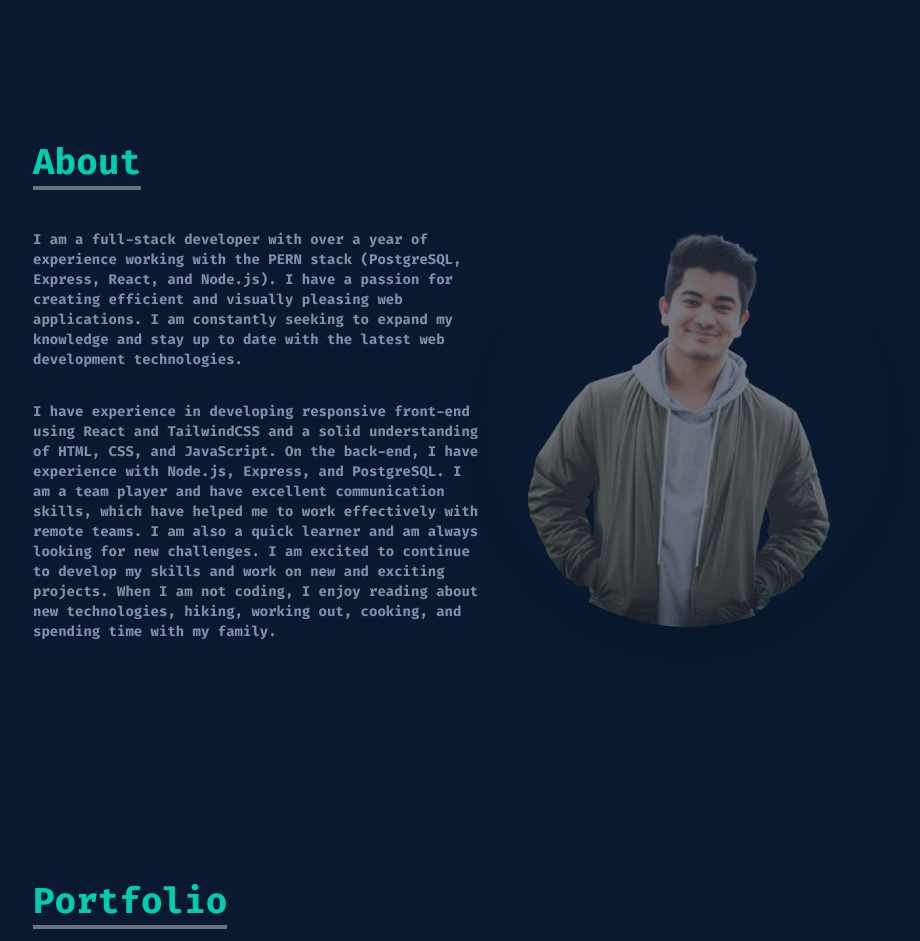
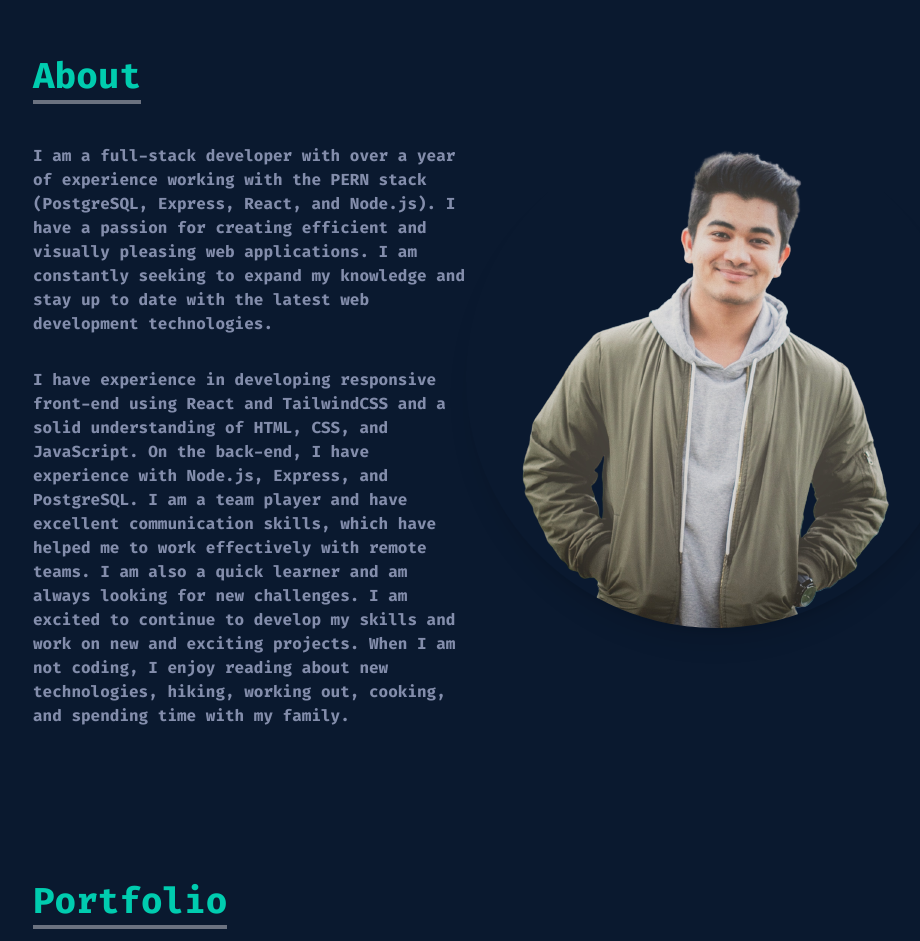
Before and after one commit to AMT98/Portfolio-Aswin, a React (Create React App) app: page / in a window 1280 px wide. Shown: the part 800-1741 px from the top of the page, without its empty margins (111-1031 px from the left). Built offline with nearby package versions, Linux system fonts and the light colour scheme; a web font is replaced by a local one.

Commit message:
Update font sizes for about page

```diff
--- a/src/components/About.jsx
+++ b/src/components/About.jsx
@@ -1,20 +1,19 @@
 import React from "react";
 import HeroImage from "../assets/heroImage.png";
-
 
 const About = () => {
   return (
     <div name="about" className="w-full h-screen bg-[#0A192F] text-[#838DAB]">
       <div className="max-w-screen-lg p-4 mx-auto flex flex-col justify-center w-full h-full">
         <div className="flex flex-col justify-center h-full">
-          <div className="pb-8" data-aos= "fade-right">
-            <p className="text-4xl font-bold inline border-b-4 border-gray-500 text-[#00CCAF]" >
+          <div className="pb-8" data-aos="fade-right">
+            <p className="text-4xl font-bold inline border-b-4 border-gray-500 text-[#00CCAF]">
               About
             </p>
           </div>
           <div className="flex flex-col sm:flex-row">
             <div data-aos="fade-right">
-              <p className="text-white-500 font-bold md:text-md text-sm py-4 max-w-md">
+              <p className="text-white-500 font-bold md:text-base text-xs py-4 max-w-md">
                 I am a full-stack developer with over a year of experience
                 working with the PERN stack (PostgreSQL, Express, React, and
                 Node.js). I have a passion for creating efficient and visually
@@ -22,7 +21,7 @@ const About = () => {
                 knowledge and stay up to date with the latest web development
                 technologies.
               </p>
-              <p className="text-white-500 font-bold md:text-md text-sm py-4 max-w-md">
+              <p className="text-white-500 font-bold md:text-base text-xs py-4 max-w-md">
                 I have experience in developing responsive front-end using React
                 and TailwindCSS and a solid understanding of HTML, CSS, and
                 JavaScript. On the back-end, I have experience with Node.js,
@@ -35,11 +34,11 @@ const About = () => {
                 out, cooking, and spending time with my family.
               </p>
             </div>
-            <div className="w-5/12 " data-aos= "fade-left">
+            <div className="w-7/12 " data-aos="fade-left">
               <img
                 src={HeroImage}
                 alt="profilepic"
-                className="shadow-xl rounded-full max-w-full h-auto align-middle opacity-50 hover:opacity-100 hover:scale-95"
+                className="shadow-xl rounded-full max-w-full h-auto align-middle"
               />
             </div>
           </div>
```
